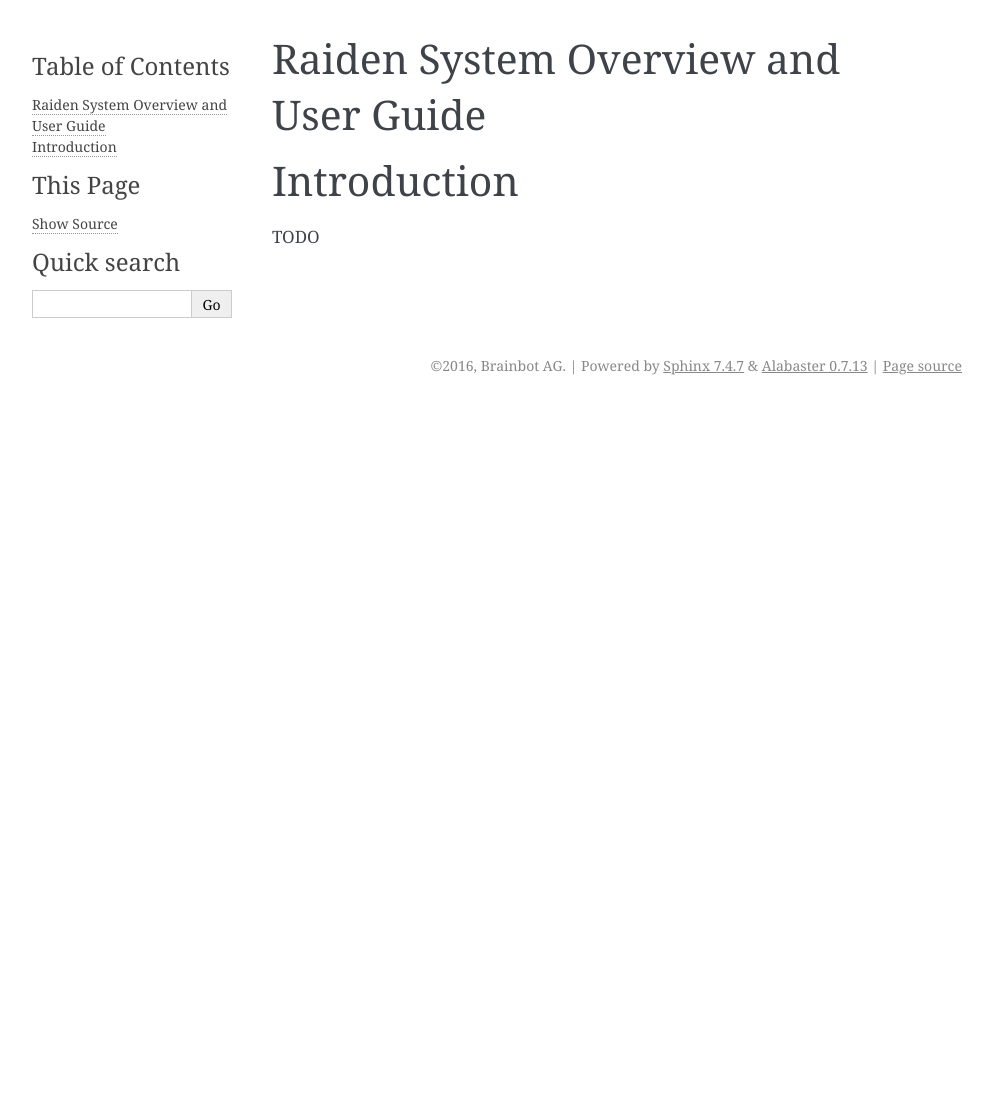
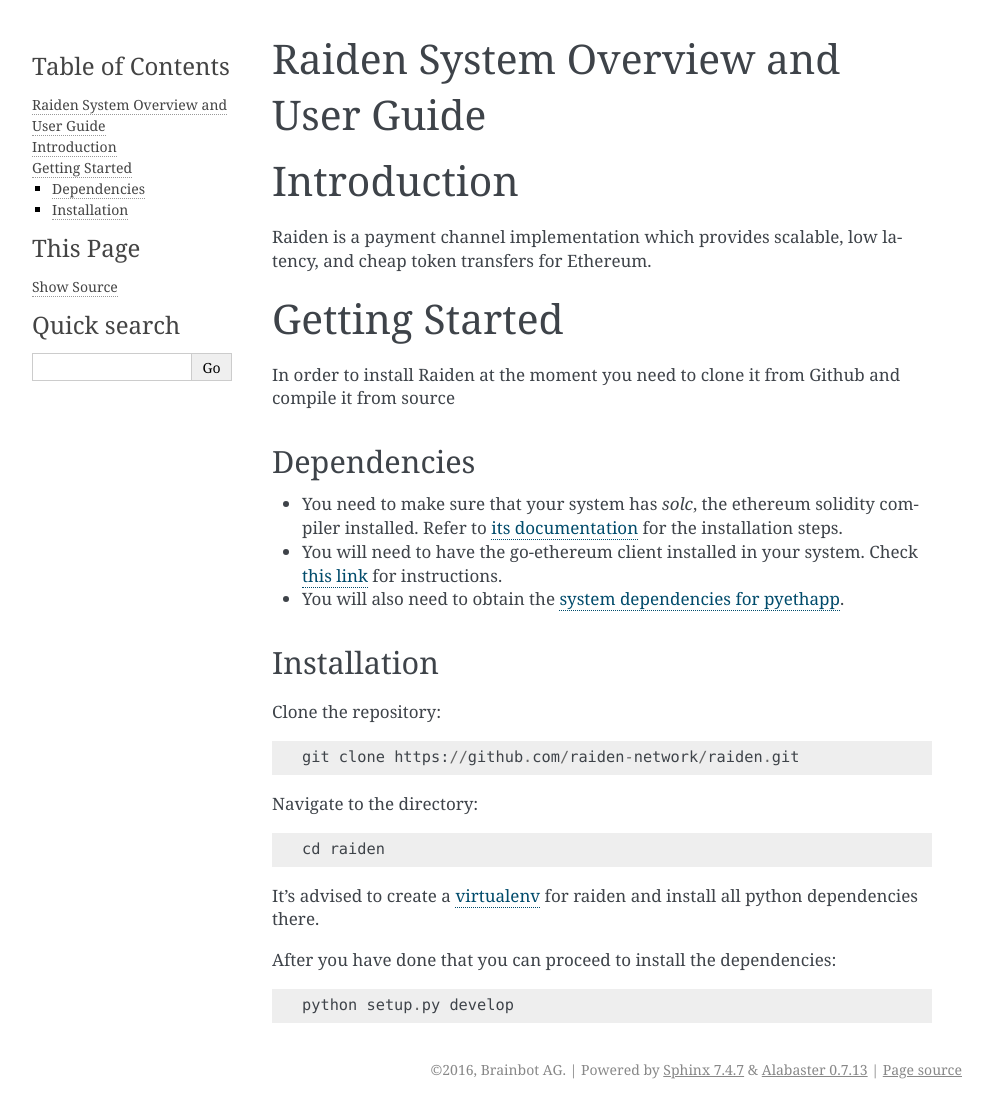
Before and after one commit to raiden-network/raiden, a Sphinx documentation site: the page built from docs/overview_and_guide.rst, in a window 1280 px wide. Shown: the whole page, without its empty margins (148-1141 px from the left). Built offline with Sphinx 7.4.7, drawn with Linux system fonts in a browser that asks for light colours; before the commit the page ends 900 px from its top, so only the background shows below that.

Commit message:
Write the installation Guide (POC-0)

```diff
--- a/docs/overview_and_guide.rst
+++ b/docs/overview_and_guide.rst
@@ -9,4 +9,38 @@
 
 Introduction
 =============
-TODO
+Raiden is a payment channel implementation which provides scalable, low latency, and cheap token transfers for Ethereum.
+
+
+Getting Started
+==================
+
+In order to install Raiden at the moment you need to clone it from Github and compile it from source
+
+Dependencies
+---------------
+
+* You need to make sure that your system has `solc`, the ethereum solidity compiler installed. Refer to `its documentation <http://solidity.readthedocs.io/en/latest/installing-solidity.html>`_ for the installation steps.
+* You will need to have the go-ethereum client installed in your system. Check `this link <https://github.com/ethereum/go-ethereum/wiki/Building-Ethereum>`_ for instructions.
+* You will also need to obtain the `system dependencies for pyethapp <https://github.com/ethereum/pyethapp/#installation-on-ubuntudebian>`_.
+
+
+
+Installation
+-------------
+
+Clone the repository::
+
+
+    git clone https://github.com/raiden-network/raiden.git
+
+
+Navigate to the directory::
+
+    cd raiden
+
+It's advised to create a `virtualenv <http://docs.python-guide.org/en/latest/dev/virtualenvs/>`_ for raiden and install all python dependencies there.
+
+After you have done that you can proceed to install the dependencies::
+
+    python setup.py develop
```
